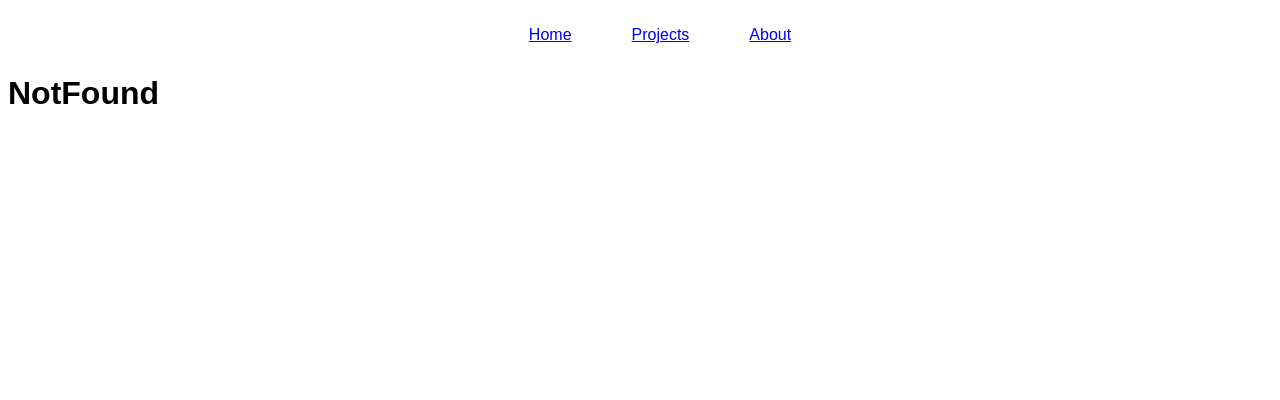
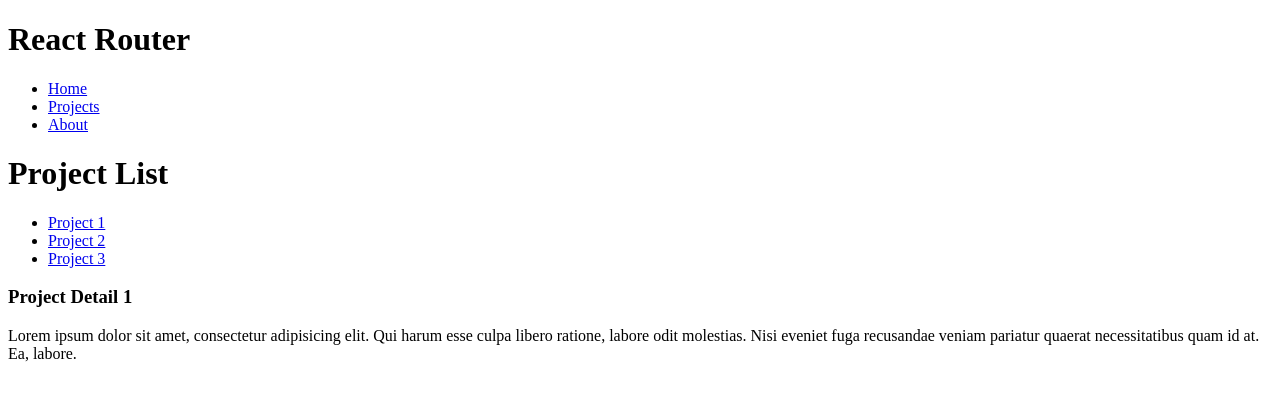
Before and after one commit to FSDSTR1023/reactrouter, a React (Vite) app: page /projects/projects/1 in a window 1280 px wide. Shown: the top 400 px of the page. Built offline with nearby package versions, Linux system fonts and the light colour scheme.

Commit message:
first commit

```diff
--- a/package.json
+++ b/package.json
@@ -12,7 +12,7 @@
   "dependencies": {
     "react": "^18.2.0",
     "react-dom": "^18.2.0",
-    "react-router-dom": "^6.19.0"
+    "react-router-dom": "^6.20.0"
   },
   "devDependencies": {
     "@types/react": "^18.2.37",
--- a/src/App.jsx
+++ b/src/App.jsx
@@ -1,17 +1,17 @@
-import { useState } from 'react'
-import './App.css'
-
+import Home from "./components/Home";
+import About from "./components/About";
+import ProjectList from "./components/ProjectList";
+import NotFound from "./components/NotFound";
+import ProjectDetail from "./components/ProjectDetail";
 import {BrowserRouter, Link, Routes, Route} from "react-router-dom";
-import ProjectList from './components/projectlist';
-import Home from './components/home';
-import About from './components/about';
-import NotFound from './components/notfound';
 
 function App() {
 
   return (
     <>
       <BrowserRouter>
+        <header>
+          <h1>React Router</h1>
           <nav>
             <ul>
               <li><Link to="/">Home</Link></li>
@@ -19,10 +19,13 @@
               <li><Link to="/about">About</Link></li>
             </ul>
           </nav>
+        </header>
         <main>
           <Routes>
             <Route path="/" element={<Home />}></Route>
-              <Route path="/projects" element={<ProjectList />}></Route>
+            <Route path="/projects" element={<ProjectList />}>
+              <Route path="projects/:projectId" element={<ProjectDetail />}></Route>
+            </Route>
             <Route path="/about" element={<About />}></Route>
             <Route path="*" element={<NotFound />}></Route>
           </Routes>
--- /dev/null
+++ b/src/components/ProjectDetail.jsx
@@ -0,0 +1,16 @@
+import { useParams, useSearchParams } from "react-router-dom";
+
+function ProjectDetail() {
+
+  let params = useParams();
+  let [searchParams, setSearchParams] = useSearchParams();
+
+  return (
+    <>
+      <h3>Project Detail {params.projectId}</h3>
+      <p>Lorem ipsum dolor sit amet, consectetur adipisicing elit. Qui harum esse culpa libero ratione, labore odit molestias. Nisi eveniet fuga recusandae veniam pariatur quaerat necessitatibus quam id at. Ea, labore.</p>
+    </>
+  )
+}
+
+export default ProjectDetail
--- a/src/components/projectlist.jsx
+++ b/src/components/projectlist.jsx
@@ -1,12 +1,17 @@
+import {Link, Outlet} from "react-router-dom";
+
 function ProjectList() {
 	return (
 		<>
 			<h1>Project List</h1>
 			<ul>
-                <li>Project 1</li>
-                <li>Project 2</li>
-                <li>Project 3</li>
+				<li><Link to="projects/1">Project 1</Link></li>
+				<li><Link to="projects/2">Project 2</Link></li>
+				<li><Link to="projects/3">Project 3</Link></li>
 			</ul>
+			<section>
+				<Outlet />
+			</section>
 		</>
 	)
 }
```
Also changed, not shown: 1 other file (tests, documents, lock files or other folders). Lines whose indentation alone changed are shown as unchanged.
